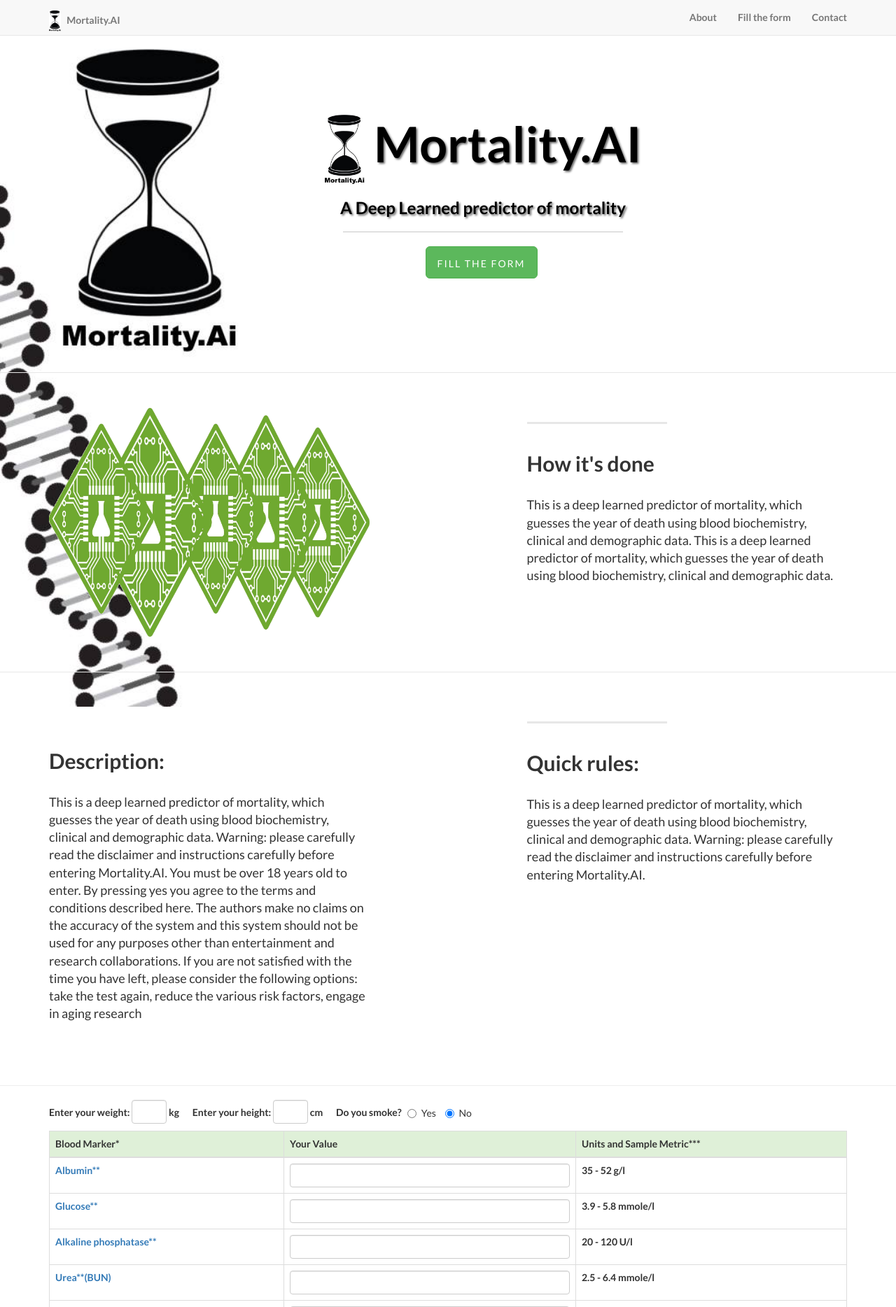
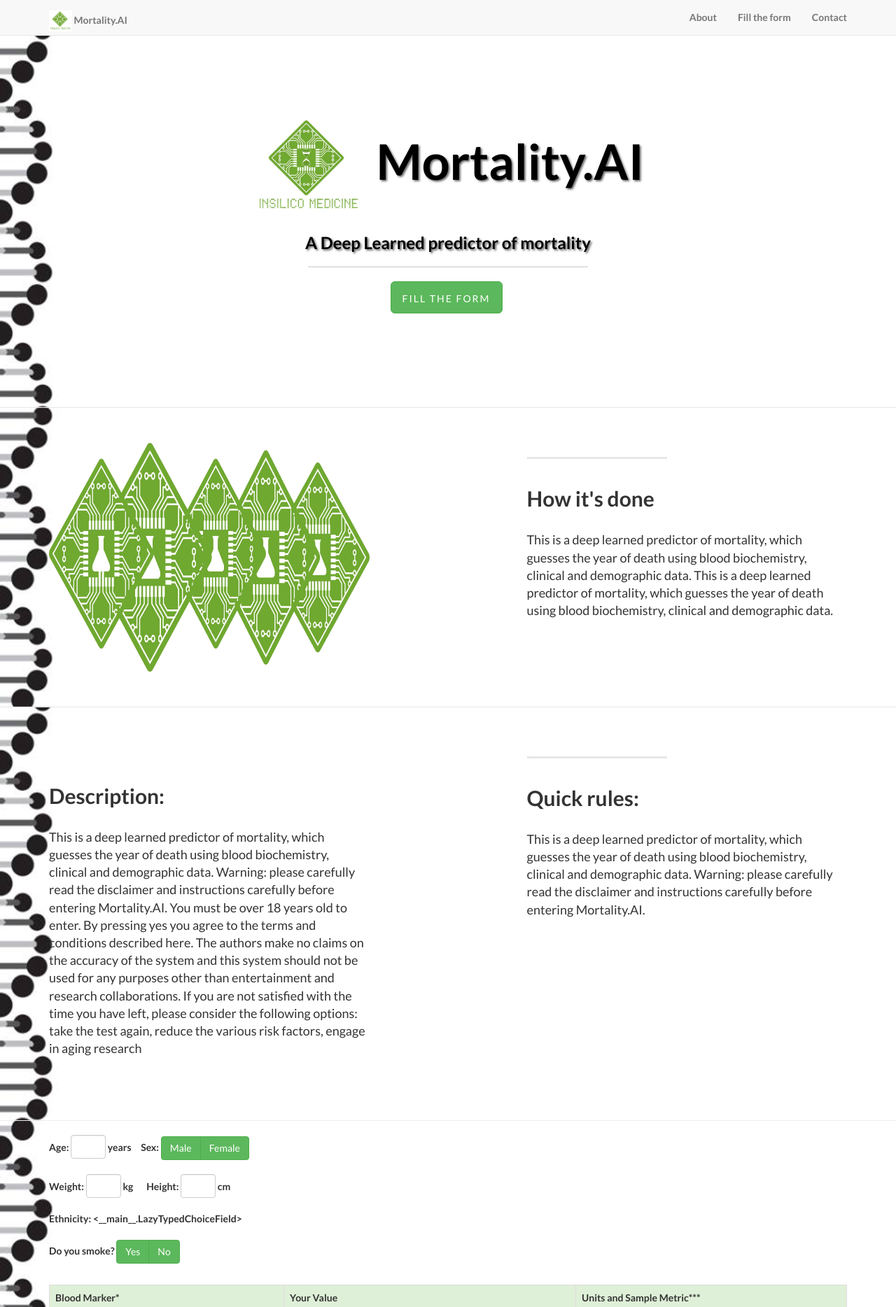
Before and after one commit to Mihkorz/mortality.ai, a Django app: page /form/ in a window 1280 px wide. Shown: the top 1868 px of the page at 70% size. Run offline with Django 3.2, Linux system fonts and the light colour scheme; some libraries are stand-ins or nearby versions.

Commit message:
add form and minor updates

```diff
--- a/Mortality/settings.py
+++ b/Mortality/settings.py
@@ -30,6 +30,10 @@ INSTALLED_APPS = [
     'django.contrib.sessions',
     'django.contrib.messages',
     'django.contrib.staticfiles',
+
+    'django_countries',
+    'website'
+
 ]
 
 MIDDLEWARE = [
--- a/Mortality/static/css/template.css
+++ b/Mortality/static/css/template.css
@@ -8,7 +8,7 @@ body,
 html {
     width: 100%;
     height: 100%;
-    background: url(../images/back_pol.png) no-repeat top left;
+    background: url(../images/back_dna.png) repeat-y top left;
     background-size: cover;
     background-position: 0px 50px;
 }
@@ -48,7 +48,7 @@ h6 {
     position: relative;
     padding-top: 10%;
     padding-bottom: 10%;
-    padding-left: 100px;
+    padding-left: 0px;
 }
 
 .intro-message > h1 {
@@ -65,6 +65,11 @@ h6 {
 
 .intro-message > h3 {
     text-shadow: 2px 2px 3px rgba(0,0,0,0.6);
+}
+
+.country_input {
+	width: 350px;
+	display: inline;
 }
 
 @media(max-width:767px) {
--- a/Mortality/templates/website/index.html
+++ b/Mortality/templates/website/index.html
@@ -13,6 +13,10 @@
     <link href="https://maxcdn.bootstrapcdn.com/bootstrap/3.3.7/css/bootstrap.min.css" rel="stylesheet">
     <link href="http://fonts.googleapis.com/css?family=Roboto:400,400italic,500,500italic,700,700italic,900,900italic,300italic,300" rel="stylesheet" type="text/css">
     <link href="{% static 'css/mortality.css' %}" rel="stylesheet">
+
+    <link rel="shortcut icon" href="/static/images/favicon.ico" type="image/x-icon">
+    <link rel="icon" href="/static/images/favicon.ico" type="image/x-icon">
+
   </head>
   <body style="background: url('{% static "images/back_pol.png" %}') no-repeat top left;
                background-size: cover; -webkit-background-size: cover;
@@ -22,7 +26,7 @@
     <br/><br/>
     <div class="row" >
       <div class="col-xs-12 text-center">
-        <h1><img src='{% static "images/logo_pol.png" %}' style='height:80px;'/> Welcome to Mortality.AI</h1>
+        <h1><img src='{% static "images/insilico_logo.png" %}' style='height:150px;'/> Welcome to Mortality.AI</h1>
       </div>
 
       <div class="row" >
--- a/Mortality/templates/website/input_form.html
+++ b/Mortality/templates/website/input_form.html
@@ -10,12 +10,14 @@
     <meta name="description" content="Insilico Medecine">
     <meta name="author" content="Insilico Medecine">
 
-    <title>Input Form | Mortality.AI</title>
+    <title>Mortality.AI | Input Form </title>
 
     <link href="https://maxcdn.bootstrapcdn.com/bootstrap/3.3.7/css/bootstrap.min.css" rel="stylesheet">
     <link href="/{% static 'css/template.css' %}" rel="stylesheet">
     <link href="https://fonts.googleapis.com/css?family=Lato:300,400,700,300italic,400italic,700italic" rel="stylesheet" type="text/css">
 
+    <link rel="shortcut icon" href="/static/images/favicon.ico" type="image/x-icon">
+    <link rel="icon" href="/static/images/favicon.ico" type="image/x-icon">
     <!-- HTML5 Shim and Respond.js IE8 support of HTML5 elements and media queries -->
     <!-- WARNING: Respond.js doesn't work if you view the page via file:// -->
     <!--[if lt IE 9]>
@@ -37,7 +39,7 @@
                     <span class="icon-bar"></span>
                 </button>
                 <a class="navbar-brand topnav" href="/form/">
-                <img src='/{% static "images/logo_pol.png" %}' style="display:inline; height:30px;"/> &nbsp;
+                <img src='/{% static "images/insilico_logo.png" %}' style="display:inline; height:30px;"/>
                 Mortality.AI</a>
             </div>
             <!-- Collect the nav links, forms, and other content for toggling -->
@@ -68,13 +70,13 @@
             <div class="row">
                 <div class="col-lg-12">
                     <div class="intro-message">
-                        <h1><img src='/{% static "images/logo_pol.png" %}' style="display:inline; height:100px;"/> Mortality.AI</h1>
+                        <h1><img src='/{% static "images/insilico_logo.png" %}' style="display:inline; height:150px;"/> Mortality.AI</h1>
                         <h3>A Deep Learned predictor of mortality</h3>
                         <hr class="intro-divider">
                         <ul class="list-inline intro-social-buttons">
 
                             <li>
-                                <a href="#" class="btn btn-success btn-lg">
+                                <a href="#form_inp" class="btn btn-success btn-lg">
                                   <span class="network-name">Fill the form</span>
                                  </a>
                             </li>
@@ -171,16 +173,44 @@
 
           <input type='hidden' name='metric' value='{{metric}}' />
 
-          Enter your weight: <input type='text' name='weight' class='form-control' style="width:50px; display:inline;"/> kg
+          Age: <input type='text' name='age' class='form-control' style="width:50px; display:inline;"/> years
+          &nbsp;&nbsp;&nbsp;
+          Sex:
+          <div class="btn-group" data-toggle="buttons">
+            <label class="btn btn-success">
+              <input type="radio" name="sex" id="option1" autocomplete="off" checked> Male
+            </label>
+            <label class="btn btn-success">
+              <input type="radio" name="sex" id="option2" autocomplete="off"> Female
+            </label>
+          </div>
+          <br/><br/>
+
+          Weight: <input type='text' name='weight' class='form-control' style="width:50px; display:inline;"/> kg
           &nbsp;&nbsp;&nbsp;&nbsp;&nbsp;
-          Enter your height: <input type='text' name='height' class='form-control' style="width:50px; display:inline;"/> cm
+          Height: <input type='text' name='height' class='form-control' style="width:50px; display:inline;"/> cm
           &nbsp;&nbsp;&nbsp;&nbsp;&nbsp;
-          Do you smoke? &nbsp; <label class="radio-inline">
-  <input type="radio" name="smoke" id="inlineRadio1" value="yes"> Yes
-</label>
-<label class="radio-inline">
-  <input type="radio" name="smoke" id="inlineRadio2" value="no" checked> No
-</label>
+
+          <br/><br/>
+          Ethnicity: {{form.country}}
+
+          <br/><br/>
+
+          Do you smoke?
+          <div class="btn-group" data-toggle="buttons">
+            <label class="btn btn-success">
+              <input type="radio" name="smoke" id="option3" autocomplete="off" value='Yes'> Yes
+            </label>
+            <label class="btn btn-success">
+              <input type="radio" name="smoke" id="option4" autocomplete="off" value='No'> No
+            </label>
+          </div>
+          <br/>
+
+
+          <br/>
+
+
 
 
 
@@ -200,16 +230,19 @@
              </thead>
              <tbody>
                {% for f in form %}
+               {%if f.label != 'Country'%}
                  <tr>
                    <td>{{f.label}}</td>
                    <td>{{f}}</td>
                    <td>{{f.help_text|safe}}</td>
                  </tr>
+               {%endif%}
                {%endfor%}
+
              </tbody>
            </table>
 
-           <div class='submitDiv' style='text-align:center; margin: 20px 0 10px 0; padding: 0 0 0 200px;'>
+           <div class='submitDiv' style='text-align:center; margin: 20px 0 10px 0; padding: 0 0 0 0px;'>
 
              <input type="submit" id='submitBtn' value="Submit" class="btn btn-success btn-lg" />
            </div>
@@ -285,5 +318,25 @@ Email: zhu(at)insilicomedicine.com<br/>
             </div>
         </div>
     </footer>
+<!-- jQuery -->
+    <script   src="https://code.jquery.com/jquery-3.1.0.min.js"   integrity="sha256-cCueBR6CsyA4/9szpPfrX3s49M9vUU5BgtiJj06wt/s="   crossorigin="anonymous"></script>
+
+<!-- Bootstrap Core JavaScript -->
+    <script src="https://maxcdn.bootstrapcdn.com/bootstrap/3.3.7/js/bootstrap.min.js" integrity="sha384-Tc5IQib027qvyjSMfHjOMaLkfuWVxZxUPnCJA7l2mCWNIpG9mGCD8wGNIcPD7Txa" crossorigin="anonymous"></script>
+
+<script>
+
+$(function () {
+
+	$("#id_country").addClass('form-control country_input');
+
+})
+
+
+
+	//
+
+
+</script>
 
 </body>
--- a/website/views.py
+++ b/website/views.py
@@ -5,6 +5,9 @@ from django.conf import settings
 from django import forms
 from django.utils.safestring import mark_safe
 
+from django_countries.fields import LazyTypedChoiceField, Country
+from django_countries.widgets import CountrySelectWidget
+from django_countries import countries
 
 class nnBloodForm(forms.Form):
 
@@ -40,6 +43,11 @@ class nnBloodForm(forms.Form):
     Lymphocytes = forms.FloatField( label=mark_safe("<a href='https://en.wikipedia.org/wiki/Lymphocyte' target='_blank'>Lymphocytes**</a>"),
                                       required=False, help_text='20 - 40 %', widget=forms.NumberInput(attrs={'class': 'form-control '}),
                                       min_value=0, max_value=98)#min_value=20, max_value=40)
+    country = LazyTypedChoiceField(choices=countries)
+
+    class Meta:
+        widgets = {'country': CountrySelectWidget(attrs={'class': 'form-control '})}
+
 
 
 class IndexPage(TemplateView):
@@ -79,5 +87,16 @@ class InputForm(FormView):
         return context
 
     def form_valid(self, form):
+        context = self.get_context_data()
 
+        height = self.request.POST['height']
+        weight = self.request.POST['weight']
+        smoke = self.request.POST['smoke']
+
+        country = self.request.POST['country']
+
+        aaa = Country(country)
+        iso = aaa.alpha3
+
+        raise Exception('form')
         pass
```
Also changed, not shown: website/models.py (+19 -1 lines), Mortality/static/images/back_dna.png (added), Mortality/static/images/favicon.ico (added), Mortality/static/images/insilico_logo.png (added), 3 other files.
